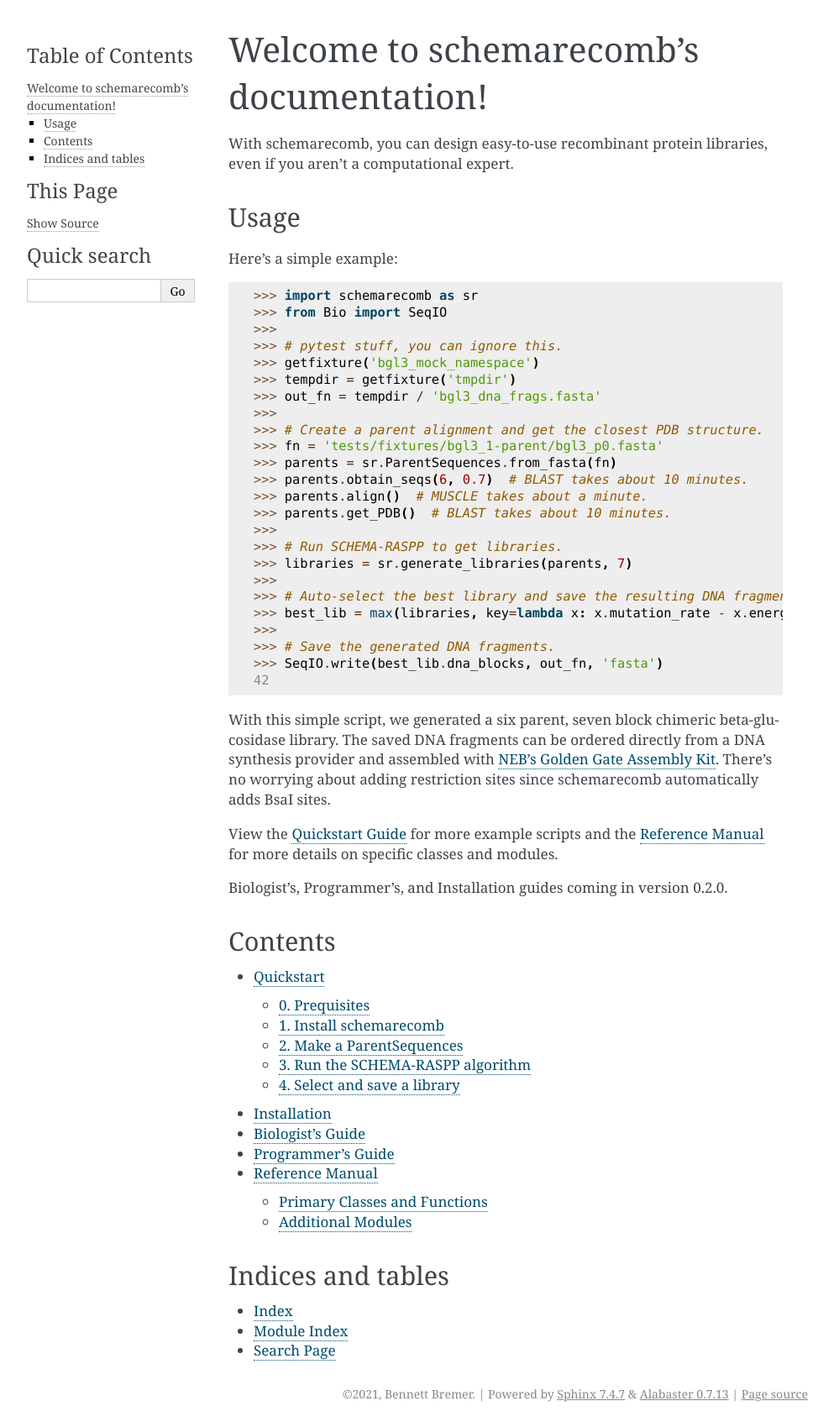
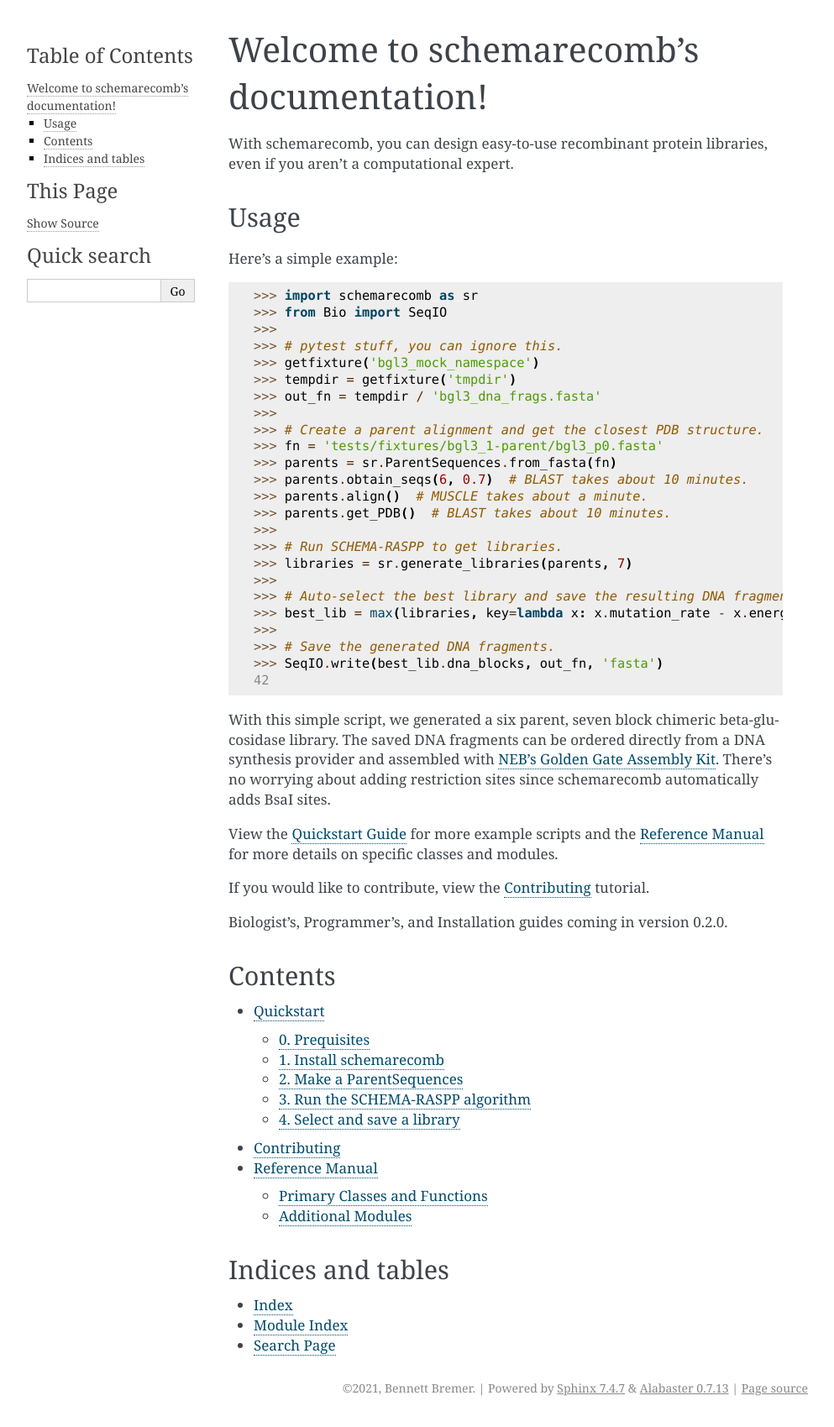
Before and after one commit to RomeroLab/schemarecomb, a Sphinx documentation site: the page built from doc/source/index.rst, in a window 1280 px wide. Shown: the whole page at 84% size, without its empty margins (148-1141 px from the left). Built offline with Sphinx 7.4.7, drawn with Linux system fonts in a browser that asks for light colours.

Commit message:
Add contributing document.

```diff
--- a/doc/source/biologists.rst
+++ /dev/null
@@ -1,8 +0,0 @@
-
-.. _biologists:
-
-*****************
-Biologist's Guide
-*****************
-
-Coming soon.
--- a/doc/source/index.rst
+++ b/doc/source/index.rst
@@ -47,6 +47,8 @@
 
 View the :ref:`Quickstart Guide <quickstart>` for more example scripts and the :ref:`Reference Manual <reference>` for more details on specific classes and modules.
 
+If you would like to contribute, view the :ref:`Contributing <contribute>` tutorial.
+
 Biologist's, Programmer's, and Installation guides coming in version 0.2.0.
 
 
@@ -57,10 +59,13 @@
    :maxdepth: 2
 
    quickstart
+   contribute
+   reference
+
+..
    install
    biologists
    programmers
-   reference
 
 
 Indices and tables
--- a/doc/source/install.rst
+++ /dev/null
@@ -1,8 +0,0 @@
-
-.. _install:
-
-************
-Installation
-************
-
-Coming soon.
--- a/doc/source/programmers.rst
+++ /dev/null
@@ -1,8 +0,0 @@
-
-.. _programmers:
-
-******************
-Programmer's Guide
-******************
-
-Coming soon.
--- a/doc/source/quickstart.rst
+++ b/doc/source/quickstart.rst
@@ -24,7 +24,7 @@
 
     $ pip install schemarecomb
 
-Or you can install schemarecomb from source. See :ref:`Installation<install>` for more information.
+Or you can install schemarecomb from source.
 
 In a Python script, import schemarecomb::
 
```
Also changed, not shown: doc/source/contribute.rst (added, +61 -0 lines).
